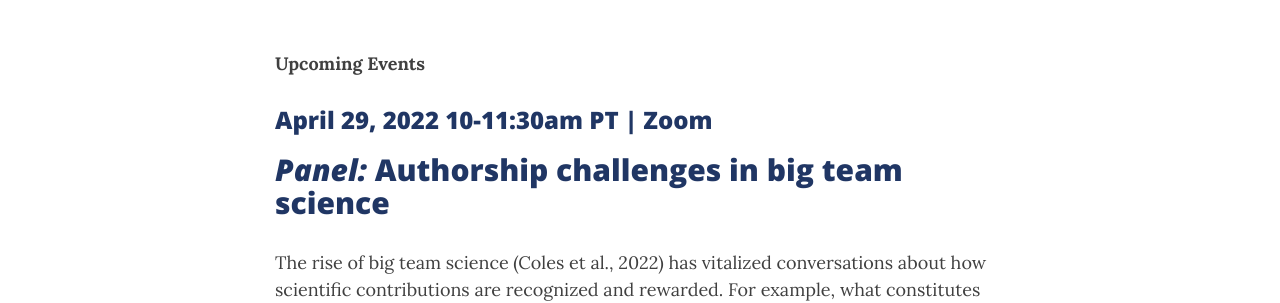
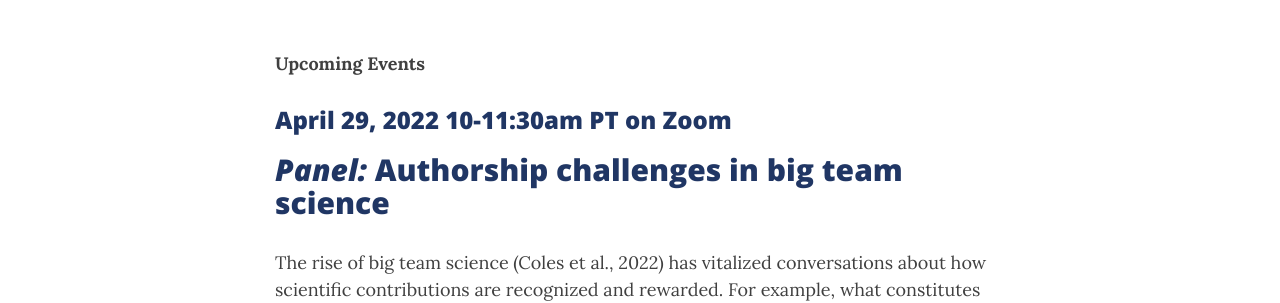
Before and after one commit to heidibaum/bigteamsciencelab.github.io, a Jekyll site: the page built from events.md, in a window 1280 px wide and 900 px high, scrolled down 345 px. Shown: the part 157-460 px from the top of the window. Built offline with Jekyll 4.4.1, drawn with Linux system fonts in a browser that asks for light colours; nearby versions of some CDN libraries; comment, search, counter and statistics services are not loaded.

```diff
--- a/events.md
+++ b/events.md
@@ -8,7 +8,7 @@ cover-img: /assets/img/events_blank.png
 **Upcoming Events**
 <br>
 
-### April 29, 2022 10-11:30am PT | Zoom
+### April 29, 2022 10-11:30am PT on Zoom
 ## *Panel:* Authorship challenges in big team science
 
 The rise of big team science (Coles et al., 2022) has vitalized conversations about how scientific contributions are recognized and rewarded. For example, what constitutes authorship in science? Perspectives on this issue vary both within and between individual researchers, scientific organizations, publishers, and science stakeholders. For example, some groups have developed models that distinguish between (a) author vs. non-author contributions, (b) individual vs. group contributions, and so on (Council of Science Editors, 2006). Others have endorsed models that do not make such distinctions and instead include taxonomies for describing the nature of researchers’ contributions (Allen, Brand, Scott, Altman, & Hlava, 2014; Holcombe, 2019; Moshontz et al., 2018).
```
